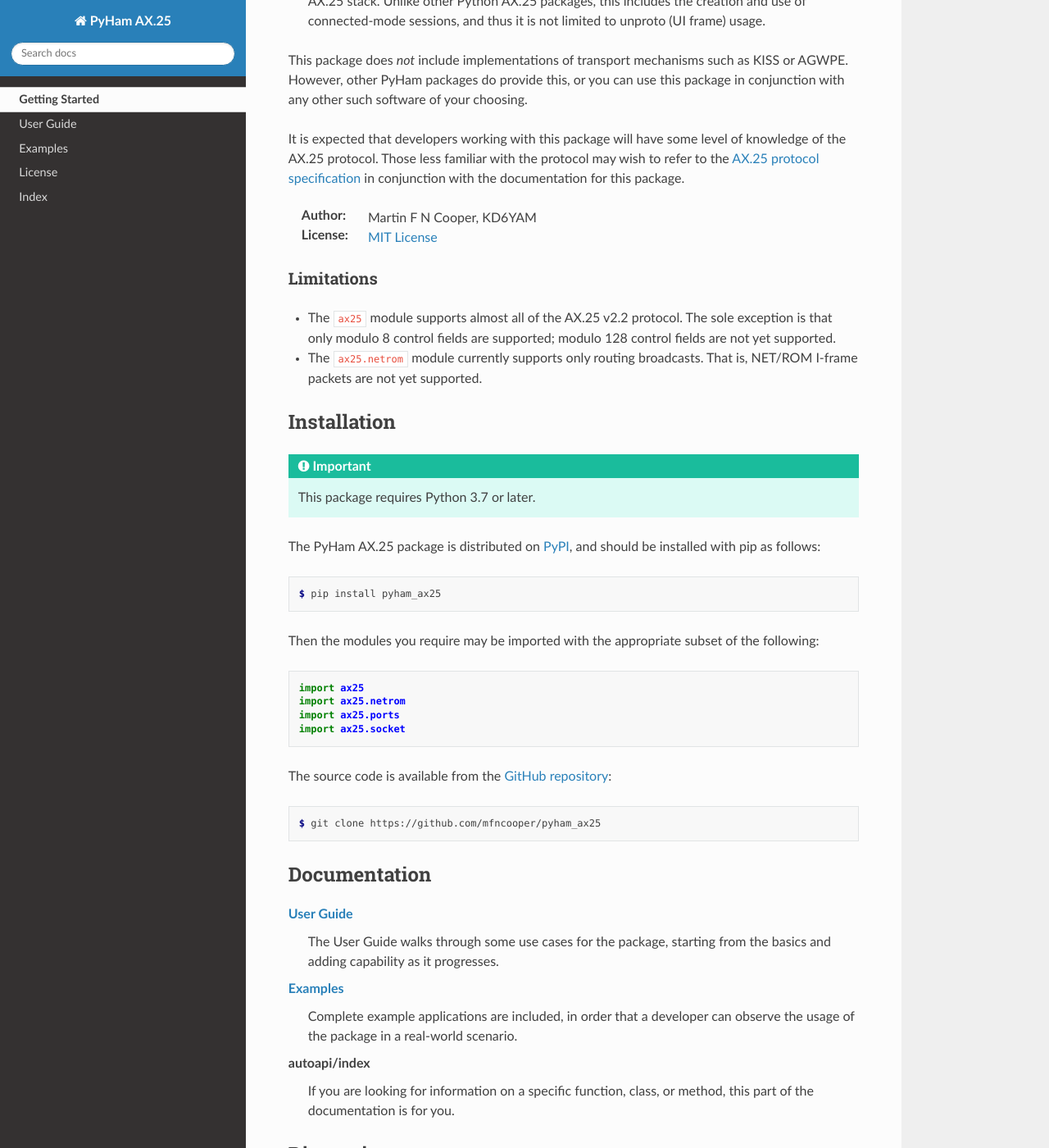
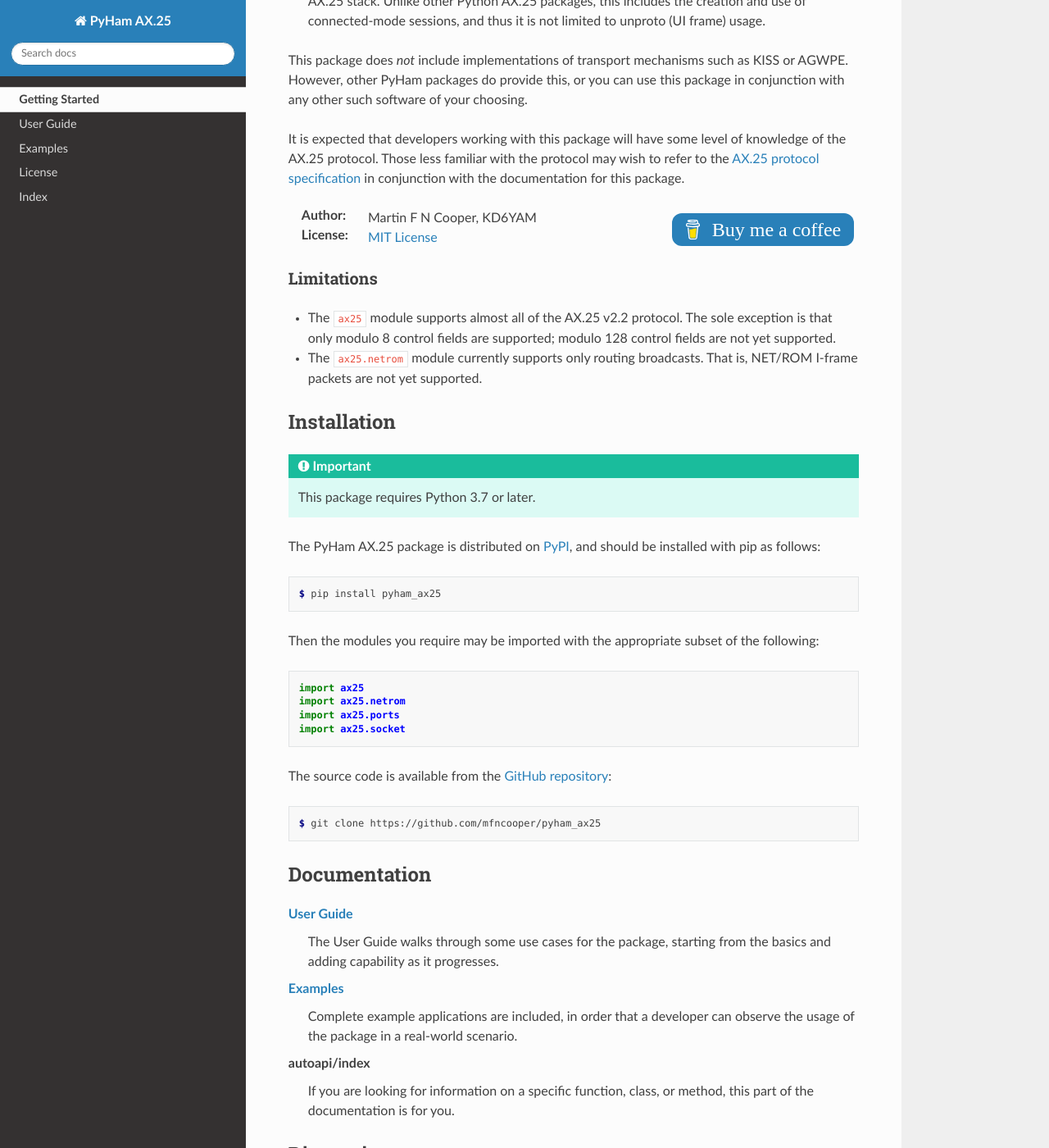
Before and after one commit to mfncooper/pyham_ax25, a Sphinx documentation site: the page built from docs/index.rst, in a window 1280 px wide and 1400 px high, scrolled down 396 px. Shown: the whole window at 82% size. Built offline with Sphinx 7.4.7 and the Read the Docs theme 3.1.0, drawn with Linux system fonts in a browser that asks for light colours; pages that are not in the unit, such as notebooks, are missing from menus; comment, search, counter and statistics services are not loaded.

Commit message:
Add custom Buy me a coffee button in sidebar

```diff
--- /dev/null
+++ b/docs/_static/css/bmc.css
@@ -0,0 +1,73 @@
+/*
+ * Stylesheet for a custom Buy me a coffee button
+ * on a page that uses the Sphinx RTD theme.
+ */
+
+/* Sidebar for Buy me a coffee button */
+
+.bmc-sidebar {
+    padding: 6px !important;
+    background: none !important;
+    border: none !important;
+    text-align: right;
+}
+
+/* Buy me a coffee button */
+
+.bmc-btn svg {
+    height: 28px !important;
+    margin-bottom: 0px !important;
+    box-shadow: none !important;
+    border: none !important;
+    vertical-align: middle !important;
+    transform: scale(0.9);
+    flex-shrink: 0;
+}
+
+.bmc-btn {
+    min-width: 180px;
+    color: #ffffff;
+    background-color: #2980B9 !important;
+    height: 40px;
+    border-radius: 12px;
+    font-size: 24px;
+    font-weight: Normal;
+    border: none;
+    padding: 0px 16px;
+    line-height: 27px;
+    text-decoration: none !important;
+    display: inline-flex !important;
+    align-items: center;
+    font-family: 'Cookie', cursive !important;
+    -webkit-box-sizing: border-box !important;
+    box-sizing: border-box !important;
+}
+
+.bmc-btn:visited {
+    color: #ffffff;
+}
+
+.bmc-btn:hover, .bmc-btn:active, .bmc-btn:focus {
+    text-decoration: none !important;
+    cursor: pointer;
+    color: #FFDD00;
+}
+
+.bmc-btn-text {
+   text-align: left;
+   margin-left: 8px;
+   display: inline-block;
+   line-height: 0;
+   width: 100%;
+   flex-shrink: 0;
+   font-family: [FONT] !important;
+   white-space: nowrap;
+}
+
+.logo-outline {
+    fill: #ffffff;
+}
+
+.logo-coffee {
+    fill: #FFDD00;
+}
--- a/docs/conf.py
+++ b/docs/conf.py
@@ -44,6 +44,8 @@ rst_prolog = """
 # -- Options for HTML output -------------------------------------------------
 
 html_theme = 'sphinx_rtd_theme'
+html_static_path = ['_static']
+html_css_files = [ 'css/bmc.css' ]
 html_theme_options = {
     'prev_next_buttons_location': 'none'
 }
--- a/docs/index.rst
+++ b/docs/index.rst
@@ -27,6 +27,14 @@ of knowledge of the AX.25 protocol. Those less familiar with the protocol may
 wish to refer to the
 `AX.25 protocol specification <http://www.tapr.org/pdf/AX25.2.2.pdf>`__
 in conjunction with the documentation for this package.
+
+.. sidebar::
+    :class: bmc-sidebar
+
+    .. raw:: html
+
+        <link href="https://fonts.googleapis.com/css?family=Cookie&amp;display=swap" rel="stylesheet">
+        <a class="bmc-btn" target="_blank" href="https://buymeacoffee.com/pyham"><svg height="28" width="19"><image xlink:href="_static/images/bmc-logo.svg" src="_static/images/bmc-logo.png" height="28" width="19"/></svg><span class="bmc-btn-text">&nbsp;Buy me a coffee</span></a>
 
 :Author: Martin F N Cooper, KD6YAM
 :License: :doc:`MIT License <license>`
```
Also changed, not shown: docs/_static/images/bmc-logo.png (added), docs/_static/images/bmc-logo.svg (added).
